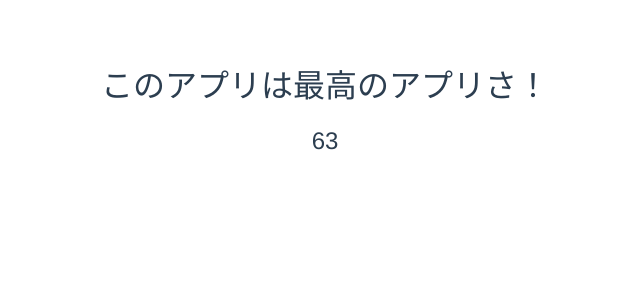
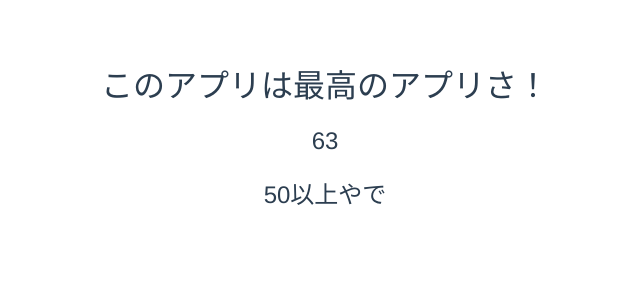
Before and after one commit to gatchan0807/vue-workshop-in-zigexn, a Vue app: page / in a window 1280 px wide. Shown: the top 300 px of the page, without its empty margins (315-955 px from the left). Built offline with nearby package versions, Linux system fonts and the light colour scheme.

Commit message:
v-ifを使って表示を出し分ける

```diff
--- a/src/components/HelloWorld.vue
+++ b/src/components/HelloWorld.vue
@@ -2,6 +2,8 @@
   <div class="hello">
     <h1>{{ msg }}</h1>
     <h2>{{ randomNumber }}</h2>
+    <h2 v-if="randomNumber >= 50">50以上やで</h2>
+    <h2 v-if="randomNumber < 50">50より小さいで</h2>
   </div>
 </template>
 
```
